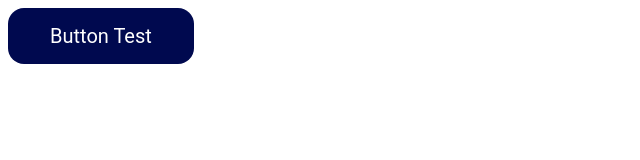
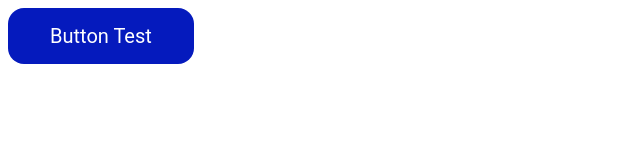
Before and after one commit to flukelaster/design-tokens, a plain HTML site: page index.html in a window 1280 px wide. Shown: the whole page, without its empty margins (0-640 px from the left). Drawn offline with Linux system fonts and the light colour scheme.

Commit message:
change color

```diff
--- a/MyStyleDictionary/build/android/colors.xml
+++ b/MyStyleDictionary/build/android/colors.xml
@@ -2,7 +2,7 @@
 
 <!--
   Do not edit directly
-  Generated on Wed, 23 Nov 2022 09:27:39 GMT
+  Generated on Wed, 23 Nov 2022 09:42:44 GMT
 -->
 <resources>
 
--- a/MyStyleDictionary/build/android/font_dimens.xml
+++ b/MyStyleDictionary/build/android/font_dimens.xml
@@ -2,7 +2,7 @@
 
 <!--
   Do not edit directly
-  Generated on Wed, 23 Nov 2022 09:27:39 GMT
+  Generated on Wed, 23 Nov 2022 09:42:44 GMT
 -->
 <resources>
 
--- a/MyStyleDictionary/build/css/_variables.css
+++ b/MyStyleDictionary/build/css/_variables.css
@@ -1,10 +1,10 @@
 /**
  * Do not edit directly
- * Generated on Wed, 23 Nov 2022 09:27:39 GMT
+ * Generated on Wed, 23 Nov 2022 09:42:44 GMT
  */
 
 :root {
-  --tokens-primary-blue500: #00094f;
+  --tokens-primary-blue500: #051abd;
   --tokens-primary-blue400: #5C33FF;
   --tokens-primary-blue300: #6C8CFF;
   --tokens-primary-blue200: #E8E7FF;
```
Also changed, not shown: 3 other files.
